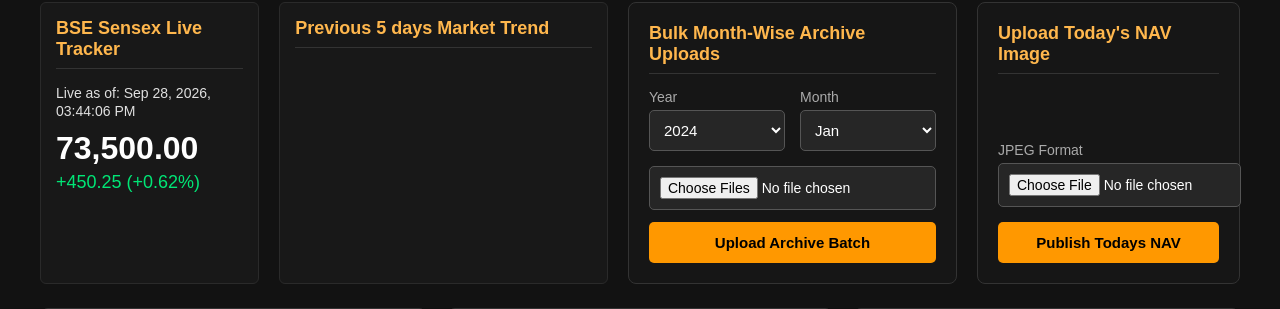
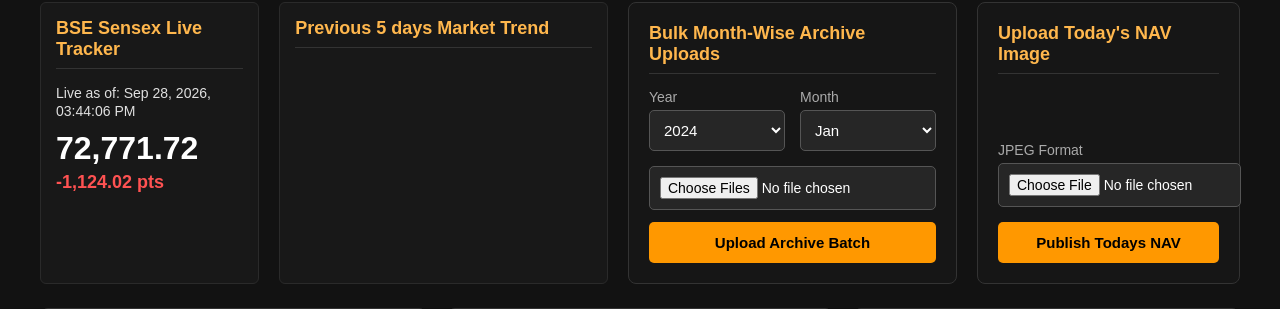
Before and after one commit to Bichu666/nav-dashboard, a Flask app: template templates/admin_dashboard.html in a window 1280 px wide. Shown: the part 207-516 px from the top of the page. Run offline with Flask 3, Linux system fonts and the light colour scheme; the template is opened without the code that fills it, so the values that code supplies are empty.

Commit message:
Update BSE Sensex value to 72,771.72 with red point change without altering styling

```diff
--- a/templates/admin_dashboard.html
+++ b/templates/admin_dashboard.html
@@ -217,8 +217,8 @@
             <div class="panel sensex-panel">
                 <h3>BSE Sensex Live Tracker</h3>
                 <span class="sub-label" id="sensex-time-label" style="font-size: 14px;">Date and Time</span>
-                <div class="sensex-main-val">73,500.00</div>
-                <div class="sensex-change-val">+450.25 (+0.62%)</div>
+                <div class="sensex-main-val">72,771.72</div>
+                <div class="sensex-change-val nav-red-alert">-1,124.02 pts</div>
             </div>
 
             <div class="panel trend-panel">
```
